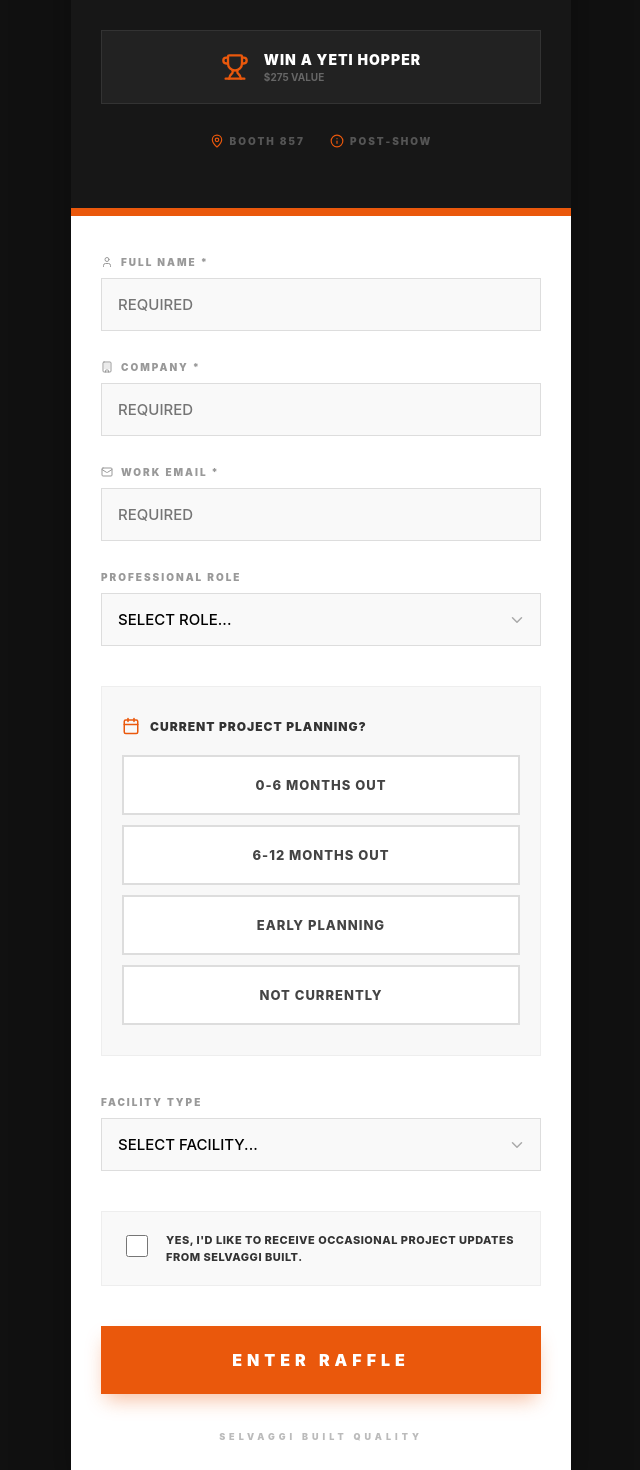
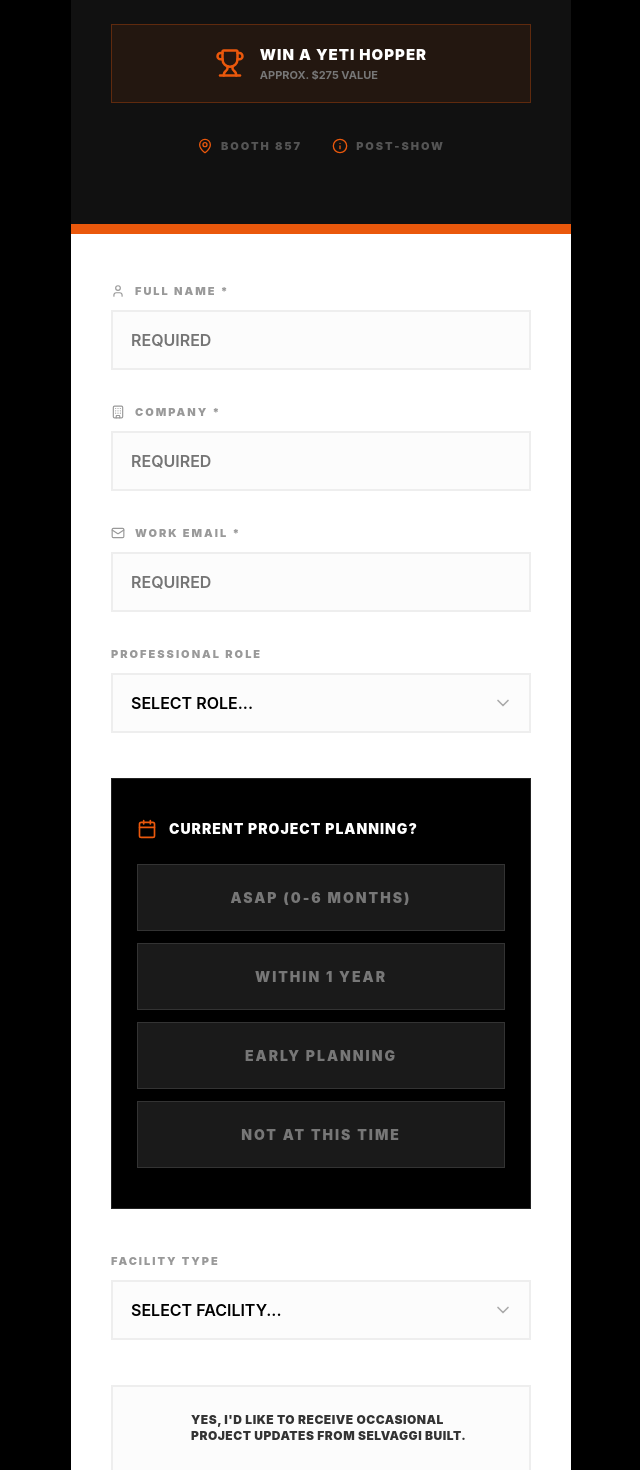
Before and after one commit to qtmbg/selvaggi, a React (Vite) app: page / in a window 1280 px wide. Shown: the part 340-1810 px from the top of the page, without its empty margins (319-959 px from the left). Built offline with nearby package versions, Linux system fonts and the light colour scheme.

Commit message:
Update App.tsx

```diff
--- a/src/App.tsx
+++ b/src/App.tsx
@@ -2,7 +2,7 @@
 import { Trophy, MapPin, Info, CheckCircle, ChevronDown, Building2, Calendar, User, Building, Mail } from 'lucide-react';
 
 // 👇 PASTE YOUR GOOGLE APPS SCRIPT URL HERE 👇
-const GOOGLE_SCRIPT_URL = "https://script.google.com/macros/s/AKfycbxbEYxfy4os-vYRNscVB680-YqHv9DhDu_M9WafKo0o_vRQRwX8wZwszT6IxM0fIUmVWA/exec";
+const GOOGLE_SCRIPT_URL = "https://script.google.com/macros/s/AKfycbw7Dat8yK1NVk98bbOBs-d8etcoMEdw5OBWM0206cisMj_hz764025E6j9T4Hni9HGX7w/exec";
 
 interface FormData {
   fullName: string;
@@ -28,16 +28,14 @@
     optIn: false
   });
 
-  const [errors, setErrors] = useState<Record<string, string | undefined>>({});
-
   useEffect(() => {
-    // Hard reset for Global Styles - No Tailwind needed
+    // Hard reset for Global Styles - Optimized for mobile visibility
     const styleTag = document.createElement('style');
     styleTag.innerHTML = `
       html, body {
         margin: 0;
         padding: 0;
-        background-color: #111111;
+        background-color: #000000;
         font-family: -apple-system, BlinkMacSystemFont, "Segoe UI", Roboto, sans-serif;
         color: #333;
       }
@@ -45,14 +43,14 @@
       input, select, button {
         font-family: inherit;
         outline: none;
-      }
-      select {
+        appearance: none;
         -webkit-appearance: none;
-        background-image: none;
       }
       @media (max-width: 600px) {
         .app-container { padding: 0 !important; }
         .form-card { border-radius: 0 !important; border: none !important; }
+        .header-section { padding: 40px 20px !important; }
+        .body-section { padding: 30px 20px !important; }
       }
     `;
     document.head.appendChild(styleTag);
@@ -90,18 +88,18 @@
   };
 
   const BRAND_ORANGE = "#ea580c";
-  const BRAND_DARK = "#171717";
+  const BRAND_DARK = "#111111";
 
   if (isSubmitted) {
     return (
-      <div style={{ minHeight: '100vh', display: 'flex', alignItems: 'center', justifyContent: 'center', padding: '20px', backgroundColor: '#111' }}>
-        <div style={{ maxWidth: '450px', width: '100%', backgroundColor: 'white', padding: '40px', textAlign: 'center', borderTop: `10px solid ${BRAND_ORANGE}` }}>
-          <CheckCircle size={60} color="#16a34a" style={{ marginBottom: '20px' }} />
-          <h2 style={{ fontSize: '24px', fontWeight: '900', textTransform: 'uppercase', letterSpacing: '-0.5px', marginBottom: '16px' }}>Entry Confirmed</h2>
-          <p style={{ color: '#666', lineHeight: '1.6', marginBottom: '32px' }}>The winner of the YETI Hopper M Series Backpack will be contacted after the show.</p>
-          <div style={{ padding: '15px', backgroundColor: '#f5f5f5', fontWeight: 'bold', fontSize: '12px', letterSpacing: '2px', color: '#888', marginBottom: '32px' }}>BOOTH #857</div>
-          <button onClick={() => setIsSubmitted(false)} style={{ background: 'none', border: 'none', color: BRAND_ORANGE, fontWeight: '900', textTransform: 'uppercase', letterSpacing: '1px', borderBottom: `2px solid ${BRAND_ORANGE}`, cursor: 'pointer', paddingBottom: '4px' }}>
-            Submit Another
+      <div style={{ minHeight: '100vh', display: 'flex', alignItems: 'center', justifyContent: 'center', padding: '20px', backgroundColor: '#000' }}>
+        <div style={{ maxWidth: '450px', width: '100%', backgroundColor: 'white', padding: '40px', textAlign: 'center', borderTop: `12px solid ${BRAND_ORANGE}` }}>
+          <CheckCircle size={64} color="#16a34a" style={{ marginBottom: '24px' }} />
+          <h2 style={{ fontSize: '28px', fontWeight: '900', textTransform: 'uppercase', letterSpacing: '-0.5px', marginBottom: '16px' }}>Entry Confirmed</h2>
+          <p style={{ color: '#555', lineHeight: '1.6', fontSize: '16px', marginBottom: '32px' }}>The winner of the YETI Hopper M Series Backpack will be contacted after the show.</p>
+          <div style={{ padding: '20px', backgroundColor: '#000', color: 'white', fontWeight: '900', fontSize: '14px', letterSpacing: '4px', marginBottom: '32px' }}>BOOTH #857</div>
+          <button onClick={() => setIsSubmitted(false)} style={{ background: 'none', border: 'none', color: BRAND_ORANGE, fontWeight: '900', textTransform: 'uppercase', letterSpacing: '1px', borderBottom: `2px solid ${BRAND_ORANGE}`, cursor: 'pointer', fontSize: '14px' }}>
+            Submit Another Entry
           </button>
         </div>
       </div>
@@ -109,66 +107,65 @@
   }
 
   return (
-    <div className="app-container" style={{ minHeight: '100vh', display: 'flex', justifyContent: 'center', padding: '40px 20px', backgroundColor: '#111' }}>
-      <div className="form-card" style={{ maxWidth: '500px', width: '100%', backgroundColor: 'white', display: 'flex', flexDirection: 'column', boxShadow: '0 25px 50px -12px rgba(0, 0, 0, 0.5)' }}>
+    <div className="app-container" style={{ minHeight: '100vh', display: 'flex', justifyContent: 'center', padding: '40px 20px', backgroundColor: '#000' }}>
+      <div className="form-card" style={{ maxWidth: '500px', width: '100%', backgroundColor: 'white', display: 'flex', flexDirection: 'column', boxShadow: '0 25px 50px -12px rgba(0, 0, 0, 0.8)' }}>
 
         {/* Header Section */}
-        <div style={{ backgroundColor: BRAND_DARK, color: 'white', padding: '60px 30px', textAlign: 'center', borderBottom: `8px solid ${BRAND_ORANGE}` }}>
-          <div style={{ display: 'inline-block', padding: '15px', border: '1px solid rgba(255,255,255,0.1)', backgroundColor: 'rgba(255,255,255,0.03)', marginBottom: '25px' }}>
-            <Building2 size={45} color={BRAND_ORANGE} />
+        <div className="header-section" style={{ backgroundColor: BRAND_DARK, color: 'white', padding: '70px 40px', textAlign: 'center', borderBottom: `10px solid ${BRAND_ORANGE}`, position: 'relative' }}>
+          <div style={{ marginBottom: '30px' }}>
+            <Building2 size={50} color={BRAND_ORANGE} />
           </div>
-          <h1 style={{ fontSize: '38px', fontWeight: '900', textTransform: 'uppercase', letterSpacing: '0.25em', lineHeight: '1', margin: '0 0 10px 0' }}>SELVAGGI<br/>BUILT</h1>
-          <div style={{ width: '50px', height: '4px', backgroundColor: BRAND_ORANGE, margin: '20px auto' }}></div>
-          <p style={{ fontSize: '11px', fontWeight: '800', letterSpacing: '4px', textTransform: 'uppercase', color: '#777', margin: '0 0 30px 0' }}>Trade Show Raffle</p>
+          <h1 style={{ fontSize: '42px', fontWeight: '900', textTransform: 'uppercase', letterSpacing: '0.2em', lineHeight: '0.9', margin: '0 0 15px 0' }}>SELVAGGI<br/>BUILT</h1>
+          <div style={{ width: '60px', height: '4px', backgroundColor: BRAND_ORANGE, margin: '20px auto' }}></div>
+          <p style={{ fontSize: '12px', fontWeight: '800', letterSpacing: '5px', textTransform: 'uppercase', color: '#666', margin: '0 0 35px 0' }}>Trade Show Raffle</p>
 
-          <div style={{ backgroundColor: '#222', border: '1px solid #333', padding: '20px', display: 'flex', alignItems: 'center', justifyContent: 'center', gap: '15px', marginBottom: '30px' }}>
-            <Trophy color={BRAND_ORANGE} size={28} />
+          <div style={{ backgroundColor: 'rgba(234, 88, 12, 0.08)', border: '1px solid rgba(234, 88, 12, 0.3)', padding: '20px', display: 'flex', alignItems: 'center', justifyContent: 'center', gap: '15px', marginBottom: '35px' }}>
+            <Trophy color={BRAND_ORANGE} size={30} />
             <div style={{ textAlign: 'left' }}>
-              <p style={{ margin: 0, fontSize: '14px', fontWeight: '900', textTransform: 'uppercase', letterSpacing: '1px' }}>Win a YETI Hopper</p>
-              <p style={{ margin: '3px 0 0 0', fontSize: '10px', fontWeight: 'bold', color: '#666', textTransform: 'uppercase' }}>$275 Value</p>
+              <p style={{ margin: 0, fontSize: '15px', fontWeight: '900', textTransform: 'uppercase', letterSpacing: '1px' }}>Win a YETI Hopper</p>
+              <p style={{ margin: '4px 0 0 0', fontSize: '11px', fontWeight: 'bold', color: '#777', textTransform: 'uppercase' }}>Approx. $275 Value</p>
             </div>
           </div>
 
-          <div style={{ display: 'flex', justifyContent: 'center', gap: '25px', fontSize: '10px', fontWeight: '900', textTransform: 'uppercase', letterSpacing: '2px', color: '#555' }}>
-            <span style={{ display: 'flex', alignItems: 'center', gap: '6px' }}><MapPin size={14} color={BRAND_ORANGE} /> Booth 857</span>
-            <span style={{ display: 'flex', alignItems: 'center', gap: '6px' }}><Info size={14} color={BRAND_ORANGE} /> Post-Show</span>
+          <div style={{ display: 'flex', justifyContent: 'center', gap: '30px', fontSize: '11px', fontWeight: '900', textTransform: 'uppercase', letterSpacing: '2px', color: '#555' }}>
+            <span style={{ display: 'flex', alignItems: 'center', gap: '8px' }}><MapPin size={16} color={BRAND_ORANGE} /> Booth 857</span>
+            <span style={{ display: 'flex', alignItems: 'center', gap: '8px' }}><Info size={16} color={BRAND_ORANGE} /> Post-Show</span>
           </div>
         </div>
 
         {/* Form Body */}
-        <div style={{ padding: '40px 30px' }}>
+        <div className="body-section" style={{ padding: '50px 40px' }}>
           <form onSubmit={handleSubmit}>
 
-            {/* Input Groups */}
-            <div style={{ marginBottom: '30px' }}>
-              <label style={{ display: 'flex', alignItems: 'center', gap: '8px', fontSize: '10px', fontWeight: '900', textTransform: 'uppercase', letterSpacing: '2px', color: '#999', marginBottom: '10px' }}>
-                <User size={12} /> Full Name *
+            <div style={{ marginBottom: '35px' }}>
+              <label style={{ display: 'flex', alignItems: 'center', gap: '10px', fontSize: '11px', fontWeight: '900', textTransform: 'uppercase', letterSpacing: '2px', color: '#999', marginBottom: '12px' }}>
+                <User size={14} /> Full Name *
               </label>
               <input type="text" name="fullName" required value={formData.fullName} onChange={handleChange} placeholder="REQUIRED"
-                style={{ width: '100%', padding: '16px', border: '1px solid #ddd', backgroundColor: '#f9f9f9', fontSize: '15px', fontWeight: '500' }} />
+                style={{ width: '100%', padding: '18px', border: '2px solid #eee', backgroundColor: '#fcfcfc', fontSize: '16px', fontWeight: '600', color: '#000' }} />
             </div>
 
-            <div style={{ marginBottom: '30px' }}>
-              <label style={{ display: 'flex', alignItems: 'center', gap: '8px', fontSize: '10px', fontWeight: '900', textTransform: 'uppercase', letterSpacing: '2px', color: '#999', marginBottom: '10px' }}>
-                <Building size={12} /> Company *
+            <div style={{ marginBottom: '35px' }}>
+              <label style={{ display: 'flex', alignItems: 'center', gap: '10px', fontSize: '11px', fontWeight: '900', textTransform: 'uppercase', letterSpacing: '2px', color: '#999', marginBottom: '12px' }}>
+                <Building size={14} /> Company *
               </label>
               <input type="text" name="company" required value={formData.company} onChange={handleChange} placeholder="REQUIRED"
-                style={{ width: '100%', padding: '16px', border: '1px solid #ddd', backgroundColor: '#f9f9f9', fontSize: '15px', fontWeight: '500' }} />
+                style={{ width: '100%', padding: '18px', border: '2px solid #eee', backgroundColor: '#fcfcfc', fontSize: '16px', fontWeight: '600', color: '#000' }} />
             </div>
 
-            <div style={{ marginBottom: '30px' }}>
-              <label style={{ display: 'flex', alignItems: 'center', gap: '8px', fontSize: '10px', fontWeight: '900', textTransform: 'uppercase', letterSpacing: '2px', color: '#999', marginBottom: '10px' }}>
-                <Mail size={12} /> Work Email *
+            <div style={{ marginBottom: '35px' }}>
+              <label style={{ display: 'flex', alignItems: 'center', gap: '10px', fontSize: '11px', fontWeight: '900', textTransform: 'uppercase', letterSpacing: '2px', color: '#999', marginBottom: '12px' }}>
+                <Mail size={14} /> Work Email *
               </label>
               <input type="email" name="email" required value={formData.email} onChange={handleChange} placeholder="REQUIRED"
-                style={{ width: '100%', padding: '16px', border: '1px solid #ddd', backgroundColor: '#f9f9f9', fontSize: '15px', fontWeight: '500' }} />
+                style={{ width: '100%', padding: '18px', border: '2px solid #eee', backgroundColor: '#fcfcfc', fontSize: '16px', fontWeight: '600', color: '#000' }} />
             </div>
 
-            <div style={{ marginBottom: '40px' }}>
-              <label style={{ display: 'block', fontSize: '10px', fontWeight: '900', textTransform: 'uppercase', letterSpacing: '2px', color: '#999', marginBottom: '10px' }}>Professional Role</label>
+            <div style={{ marginBottom: '45px' }}>
+              <label style={{ display: 'block', fontSize: '11px', fontWeight: '900', textTransform: 'uppercase', letterSpacing: '2px', color: '#999', marginBottom: '12px' }}>Professional Role</label>
               <div style={{ position: 'relative' }}>
                 <select name="role" value={formData.role} onChange={handleChange}
-                  style={{ width: '100%', padding: '16px', border: '1px solid #ddd', backgroundColor: '#f9f9f9', fontSize: '15px', fontWeight: '500', borderRadius: 0 }}>
+                  style={{ width: '100%', padding: '18px', border: '2px solid #eee', backgroundColor: '#fcfcfc', fontSize: '16px', fontWeight: '600', color: '#000', borderRadius: 0 }}>
                   <option value="" disabled>SELECT ROLE...</option>
                   <option value="Facilities Director">Facilities Director</option>
                   <option value="Construction Manager">Construction Manager</option>
@@ -176,38 +173,39 @@
                   <option value="Architect / Designer">Architect / Designer</option>
                   <option value="Other">Other</option>
                 </select>
-                <ChevronDown size={18} style={{ position: 'absolute', right: '15px', top: '18px', color: '#aaa', pointerEvents: 'none' }} />
+                <ChevronDown size={20} style={{ position: 'absolute', right: '18px', top: '20px', color: '#aaa', pointerEvents: 'none' }} />
               </div>
             </div>
 
-            {/* UPGRADED PROJECT TIMELINE - HIGH SPEED TILES */}
-            <div style={{ padding: '30px 20px', backgroundColor: '#f8f8f8', border: '1px solid #eee', marginBottom: '40px' }}>
-              <div style={{ display: 'flex', alignItems: 'center', gap: '10px', marginBottom: '20px' }}>
-                <Calendar size={18} color={BRAND_ORANGE} />
-                <span style={{ fontSize: '12px', fontWeight: '900', textTransform: 'uppercase', letterSpacing: '1px' }}>Current Project Planning?</span>
+            {/* UPGRADED PROJECT TIMELINE - BOLD TILES */}
+            <div style={{ padding: '40px 25px', backgroundColor: '#000', marginBottom: '45px', border: '1px solid #222' }}>
+              <div style={{ display: 'flex', alignItems: 'center', gap: '12px', marginBottom: '25px' }}>
+                <Calendar size={20} color={BRAND_ORANGE} />
+                <span style={{ fontSize: '14px', fontWeight: '900', textTransform: 'uppercase', letterSpacing: '1px', color: 'white' }}>Current Project Planning?</span>
               </div>
 
-              <div style={{ display: 'flex', flexDirection: 'column', gap: '10px' }}>
+              <div style={{ display: 'flex', flexDirection: 'column', gap: '12px' }}>
                 {[
-                  { id: "Within 6 months", label: "0-6 Months Out" },
-                  { id: "Within 12 months", label: "6-12 Months Out" },
-                  { id: "Early planning", label: "Early Planning" },
-                  { id: "Not currently", label: "Not Currently" }
+                  { id: "Within 6 months", label: "ASAP (0-6 MONTHS)" },
+                  { id: "Within 12 months", label: "WITHIN 1 YEAR" },
+                  { id: "Early planning", label: "EARLY PLANNING" },
+                  { id: "Not currently", label: "NOT AT THIS TIME" }
                 ].map((opt) => (
                   <div
                     key={opt.id}
                     onClick={() => selectTimeline(opt.id)}
                     style={{
-                      padding: '20px',
-                      backgroundColor: formData.projectTimeline === opt.id ? '#fff7ed' : 'white',
-                      border: `2px solid ${formData.projectTimeline === opt.id ? BRAND_ORANGE : '#ddd'}`,
+                      padding: '24px',
+                      backgroundColor: formData.projectTimeline === opt.id ? BRAND_ORANGE : '#1a1a1a',
+                      border: `1px solid ${formData.projectTimeline === opt.id ? BRAND_ORANGE : '#333'}`,
                       textAlign: 'center',
                       cursor: 'pointer',
-                      fontWeight: '800',
-                      fontSize: '13px',
+                      fontWeight: '900',
+                      fontSize: '14px',
                       textTransform: 'uppercase',
-                      letterSpacing: '1px',
-                      color: formData.projectTimeline === opt.id ? BRAND_ORANGE : '#444'
+                      letterSpacing: '2px',
+                      color: formData.projectTimeline === opt.id ? 'white' : '#777',
+                      transition: 'all 0.1s ease-in-out'
                     }}
                   >
                     {opt.label}
@@ -216,11 +214,11 @@
               </div>
             </div>
 
-            <div style={{ marginBottom: '40px' }}>
-              <label style={{ display: 'block', fontSize: '10px', fontWeight: '900', textTransform: 'uppercase', letterSpacing: '2px', color: '#999', marginBottom: '10px' }}>Facility Type</label>
+            <div style={{ marginBottom: '45px' }}>
+              <label style={{ display: 'block', fontSize: '11px', fontWeight: '900', textTransform: 'uppercase', letterSpacing: '2px', color: '#999', marginBottom: '12px' }}>Facility Type</label>
               <div style={{ position: 'relative' }}>
                 <select name="facilityType" value={formData.facilityType} onChange={handleChange}
-                  style={{ width: '100%', padding: '16px', border: '1px solid #ddd', backgroundColor: '#f9f9f9', fontSize: '15px', fontWeight: '500', borderRadius: 0 }}>
+                  style={{ width: '100%', padding: '18px', border: '2px solid #eee', backgroundColor: '#fcfcfc', fontSize: '16px', fontWeight: '600', color: '#000', borderRadius: 0 }}>
                   <option value="" disabled>SELECT FACILITY...</option>
                   <option value="Hospital">Hospital</option>
                   <option value="Outpatient">Outpatient / Clinic</option>
@@ -228,40 +226,40 @@
                   <option value="Architectural Firm">Architectural Firm</option>
                   <option value="Other">Other</option>
                 </select>
-                <ChevronDown size={18} style={{ position: 'absolute', right: '15px', top: '18px', color: '#aaa', pointerEvents: 'none' }} />
+                <ChevronDown size={20} style={{ position: 'absolute', right: '18px', top: '20px', color: '#aaa', pointerEvents: 'none' }} />
               </div>
             </div>
 
             {/* Checkbox Section */}
             <div onClick={() => handleChange({ target: { name: 'optIn', type: 'checkbox', checked: !formData.optIn } } as any)}
-              style={{ display: 'flex', alignItems: 'flex-start', gap: '15px', padding: '20px', backgroundColor: '#f9f9f9', border: '1px solid #eee', cursor: 'pointer', marginBottom: '40px' }}>
+              style={{ display: 'flex', alignItems: 'flex-start', gap: '20px', padding: '25px', backgroundColor: '#fcfcfc', border: '2px solid #eee', cursor: 'pointer', marginBottom: '50px' }}>
               <input type="checkbox" name="optIn" checked={formData.optIn} readOnly
-                style={{ width: '22px', height: '22px', flexShrink: 0, accentColor: BRAND_ORANGE }} />
-              <span style={{ fontSize: '11px', fontWeight: '800', textTransform: 'uppercase', lineHeight: '1.5', letterSpacing: '0.5px' }}>
+                style={{ width: '26px', height: '26px', flexShrink: 0, accentColor: BRAND_ORANGE }} />
+              <span style={{ fontSize: '12px', fontWeight: '900', textTransform: 'uppercase', lineHeight: '1.4', letterSpacing: '0.5px', color: '#333' }}>
                 Yes, I'd like to receive occasional project updates from Selvaggi Built.
               </span>
             </div>
 
             {/* Submit Section */}
-            <div>
+            <div style={{ paddingBottom: '20px' }}>
               <button type="submit" disabled={isSubmitting}
                 style={{
                   width: '100%',
-                  backgroundColor: isSubmitting ? '#999' : BRAND_ORANGE,
+                  backgroundColor: isSubmitting ? '#444' : BRAND_ORANGE,
                   color: 'white',
-                  padding: '24px',
+                  padding: '28px',
                   border: 'none',
                   fontWeight: '900',
                   textTransform: 'uppercase',
-                  letterSpacing: '5px',
-                  fontSize: '16px',
+                  letterSpacing: '6px',
+                  fontSize: '18px',
                   cursor: isSubmitting ? 'not-allowed' : 'pointer',
-                  boxShadow: '0 10px 20px -5px rgba(234, 88, 12, 0.4)'
+                  boxShadow: '0 15px 30px -10px rgba(234, 88, 12, 0.5)'
                 }}>
-                {isSubmitting ? 'SENDING...' : 'ENTER RAFFLE'}
+                {isSubmitting ? 'PROCESSING...' : 'ENTER RAFFLE'}
               </button>
-              <div style={{ textAlign: 'center', marginTop: '30px' }}>
-                <span style={{ fontSize: '9px', fontWeight: '900', letterSpacing: '4px', color: '#bbb', textTransform: 'uppercase' }}>Selvaggi Built Quality</span>
+              <div style={{ textAlign: 'center', marginTop: '40px' }}>
+                <span style={{ fontSize: '10px', fontWeight: '900', letterSpacing: '5px', color: '#444', textTransform: 'uppercase' }}>Selvaggi Built Quality</span>
               </div>
             </div>
 
```
